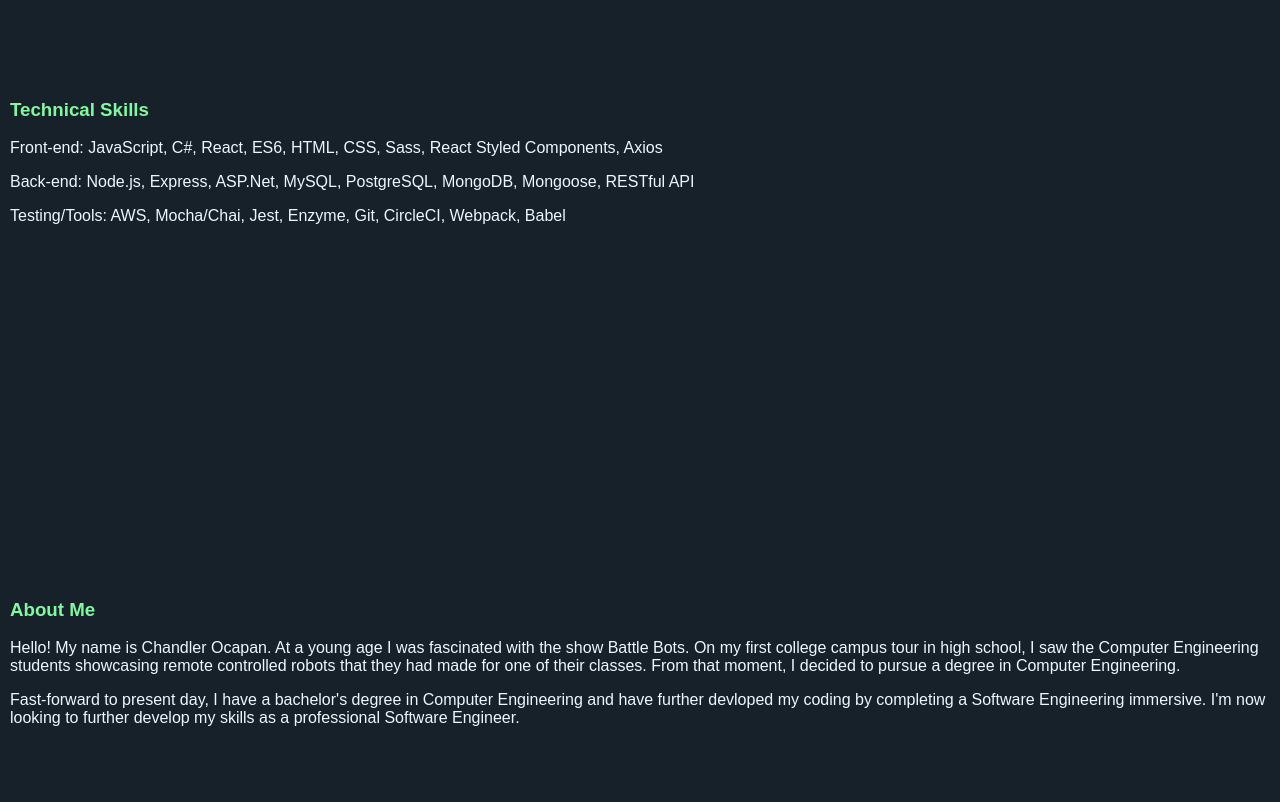
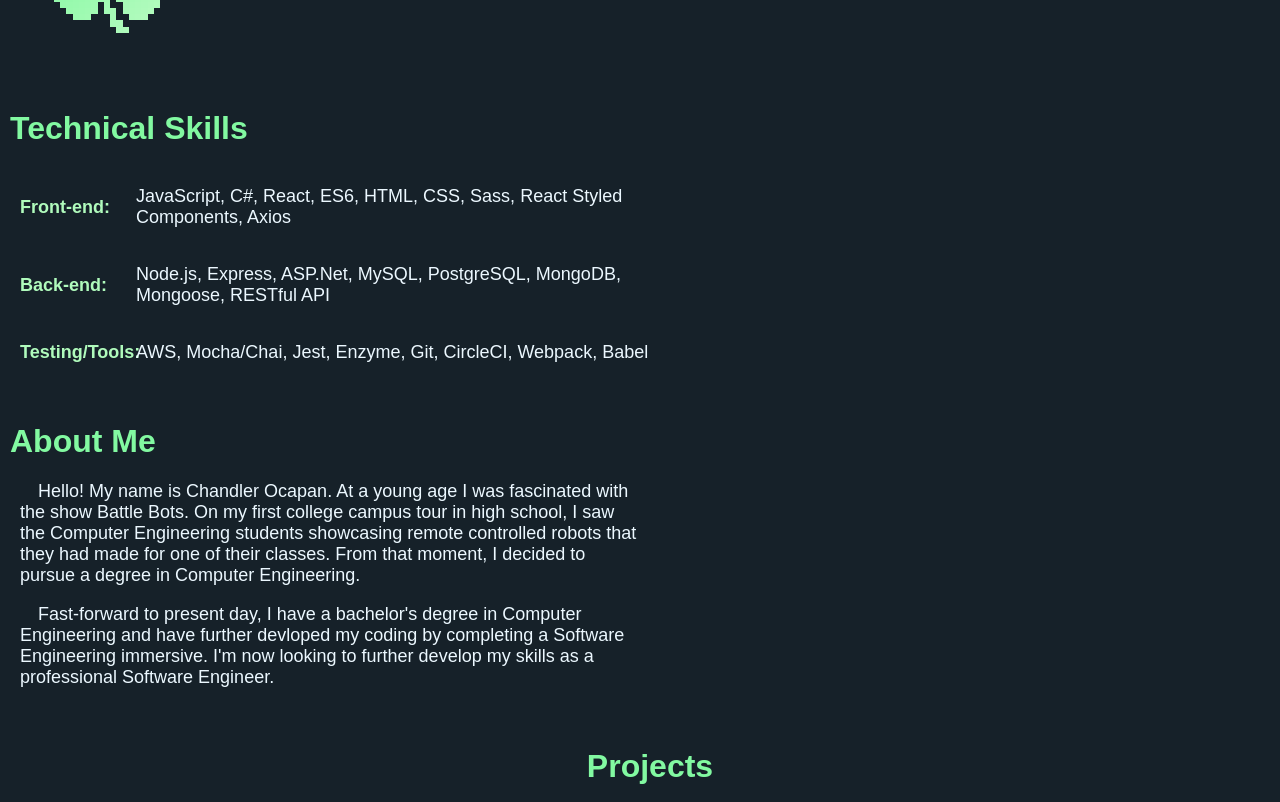
Before and after one commit to GeekBoyChan/Portfolio, a React app: page / in a window 1280 px wide. Shown: the part 438-1240 px from the top of the page. Built offline with nearby package versions, Linux system fonts and the light colour scheme; the HTML template or start-up script is replaced by a standard one.

Commit message:
Implemented general layout format

```diff
--- a/src/chandlerWebsite.scss
+++ b/src/chandlerWebsite.scss
@@ -15,7 +15,7 @@
   position: absolute;
   display: grid;
   grid-template-columns: auto;
-  grid-template-rows: 500px 500px 500px auto;
+  grid-template-rows: auto auto auto auto;
   width: 100%;
   left: 0;
   background-color: var(--main);
@@ -76,19 +76,51 @@
 }
 
 #Introduction {
-  margin-top: 30px;
+  margin-top: 50px;
   padding: 10px;
   color: var(--accent);
+
+  .greeting {
+    font-size: 60px;
+  }
+
+  .introBody {
+    font-size: 40px;
+  }
 }
 
 #SkillSet {
   padding: 10px;
   color: var(--textLight);
+
+  .skillBreakdown {
+    display: grid;
+    grid-template-columns: 10% 45%;
+    grid-template-rows: auto auto auto;
+
+    .skillCategory {
+      color: var(--secondAccent);
+      margin: auto 10px;
+      font-size: 18px;
+      font-weight: bold;
+    }
+
+    .skillStack {
+      font-size: 18px;
+    }
+  }
 }
 
 #AboutMe {
   padding: 10px;
   color: var(--textLight);
+  width: 50%;
+
+  .narrative {
+    margin: auto 10px;
+    text-indent: 1em;
+    font-size: 18px;
+  }
 }
 
 #Projects {
--- a/src/components/AboutMe.jsx
+++ b/src/components/AboutMe.jsx
@@ -3,7 +3,7 @@ import React from 'react';
 const AboutMe = () => {
   return (
     <div id='AboutMe'>
-      <h3 className='title'>About Me</h3>
+      <h1 className='title'>About Me</h1>
       <div className='narrative'>
         <p>
           Hello! My name is Chandler Ocapan. At a young age I was fascinated
--- a/src/components/IntroductionIcon.js
+++ b/src/components/IntroductionIcon.js
@@ -4,8 +4,8 @@ const IntroductionIcon = () => {
   return (
     <svg
       xmlns='http://www.w3.org/2000/svg'
-      width={100}
-      height={100}
+      width={200}
+      height={200}
       viewBox='0 -0.5 32 32'
       shape-rendering='crispEdges'
     >
--- a/src/components/Projects.jsx
+++ b/src/components/Projects.jsx
@@ -23,7 +23,7 @@ class Projects extends React.Component {
     let { projectInfo, selectedCardIndex, cardAppear } = this.state;
     return (
       <div id='Projects'>
-        <h3 className='title'>Projects</h3>
+        <h1 className='title'>Projects</h1>
         <div className='projectTileContainer'>
           {ProjectInfo.map((project, i) => (
             <ProjectTile
--- a/src/components/SkillSet.jsx
+++ b/src/components/SkillSet.jsx
@@ -3,19 +3,23 @@ import React from 'react';
 const SkillSet = () => {
   return (
     <div id='SkillSet'>
-      <h3 className='title'>Technical Skills</h3>
-      <p>
-        Front-end: JavaScript, C#, React, ES6, HTML, CSS, Sass, React Styled
-        Components, Axios
-      </p>
-      <p>
-        Back-end: Node.js, Express, ASP.Net, MySQL, PostgreSQL, MongoDB,
-        Mongoose, RESTful API
-      </p>
-      <p>
-        Testing/Tools: AWS, Mocha/Chai, Jest, Enzyme, Git, CircleCI, Webpack,
-        Babel
-      </p>
+      <h1 className='title'>Technical Skills</h1>
+      <div className='skillBreakdown'>
+        <p className='skillCategory'>Front-end:</p>
+        <p className='skillStack'>
+          JavaScript, C#, React, ES6, HTML, CSS, Sass, React Styled Components,
+          Axios
+        </p>
+        <p className='skillCategory'>Back-end:</p>
+        <p className='skillStack'>
+          Node.js, Express, ASP.Net, MySQL, PostgreSQL, MongoDB, Mongoose,
+          RESTful API
+        </p>
+        <p className='skillCategory'>Testing/Tools:</p>
+        <p className='skillStack'>
+          AWS, Mocha/Chai, Jest, Enzyme, Git, CircleCI, Webpack, Babel
+        </p>
+      </div>
     </div>
   );
 };
```
Also changed, not shown: .eslintrc.json.
